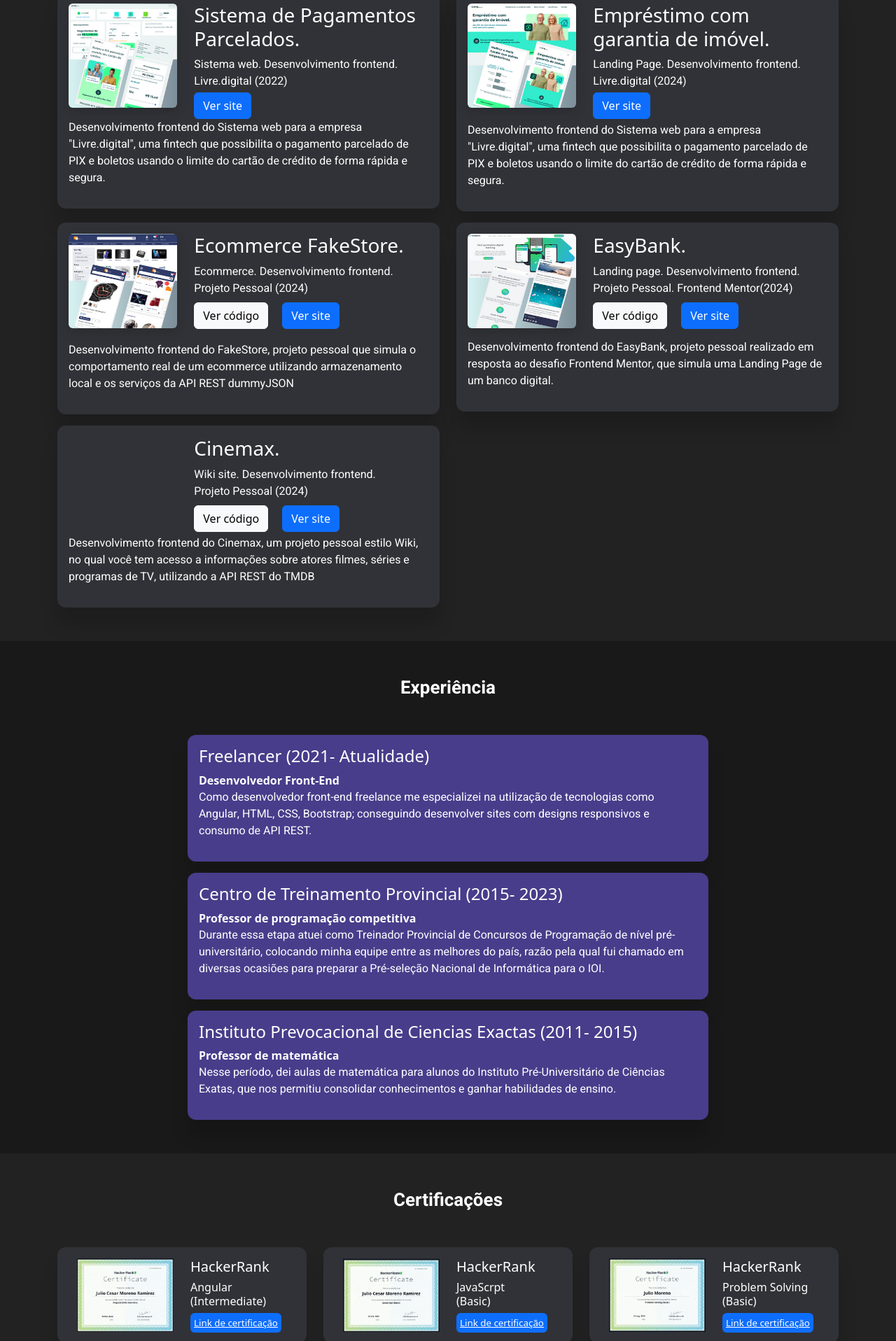
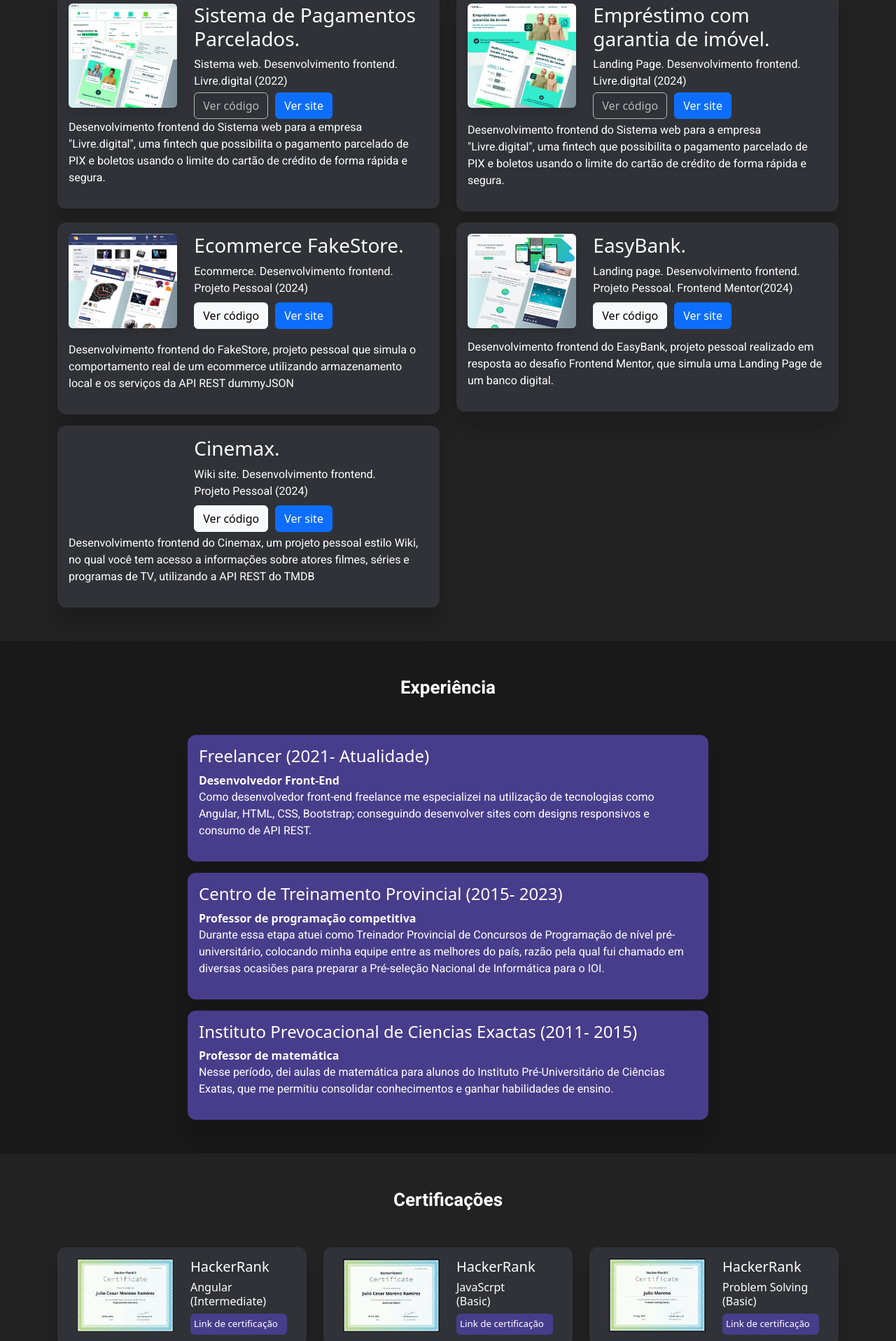
Before and after one commit to juliomr21/portfolio, an Angular app: page / in a window 1280 px wide. Shown: the part 824-2740 px from the top of the page at 70% size. Built offline with nearby package versions, Linux system fonts and the light colour scheme.

Commit message:
descarga de pdf

```diff
--- a/src/app/home/home.component.css
+++ b/src/app/home/home.component.css
@@ -108,9 +108,12 @@ order: 3;
 flex-grow: 0;
 
 }
-.project-card:hover{
+/* .project-card:hover{
     box-shadow: 0 8px 16px rgba(225, 224, 232, 0.266);
   transform: translateY(-2px);
+} */
+.project-card .gap10{
+    gap: 10px;
 }
 .project-card-empresa{
     background: #0d6efd;
@@ -152,8 +155,9 @@ align-content: center;
 }
 .certificacion-link{
     padding: 5px;
-  background: #0d6efd;
+  background: darkslateblue;
   color: #fff;
+  font: inherit;
   border-radius: 6px;
   font-size: smaller;
 }
--- a/src/app/home/home.component.html
+++ b/src/app/home/home.component.html
@@ -24,7 +24,7 @@
                             com domínio em estruturas de dados e
                             algoritmos. Como programador web,
                             tenho contribuído desde o Front-End
-                            para o desenvolvimento de aplicações
+                            ao desenvolvimento de aplicações
                             web, utilizando Angular como
                             tecnologia principal.</p>
                         <div class="flex gap10">
@@ -108,7 +108,7 @@
                                     <p>Livre.digital (2022)</p>
                                 </div>
                                 <div class="flex gap10 mt-1">
-
+                                    <button class="btn " href="" disabled="true" >Ver código</button>
                                   <a class="btn btn-primary" href="https://livre.digital/conta/" target="_blank">Ver site</a>
                                 </div>
 
@@ -136,7 +136,7 @@
                                         <p>Livre.digital (2024)</p>
                                     </div>
                                     <div class="flex gap10 mt-1">
-
+                                      <button class="btn " href="" disabled="true" >Ver código</button>
                                       <a class="btn btn-primary" href="https://livre.digital/imovel/" target="_blank">Ver site</a>
                                     </div>
 
@@ -301,7 +301,7 @@
                         <p>
                             Nesse período, dei aulas de matemática
                             para alunos do Instituto Pré-Universitário de Ciências Exatas, que
-                            nos permitiu consolidar conhecimentos e ganhar
+                            me permitiu consolidar conhecimentos e ganhar
                             habilidades de ensino.
 
 
@@ -329,7 +329,7 @@
                             <div class="col-6">
                                 <h5>HackerRank</h5>
                                 <h6>Angular (Intermediate)</h6>
-                                <a class="certificacion-link" href="https://www.hackerrank.com/certificates/e568b16b16fd" target="_blank"
+                                <a class="nav-link certificacion-link" href="https://www.hackerrank.com/certificates/e568b16b16fd" target="_blank"
                                     rel="noopener noreferrer">Link de certificação</a>
                             </div>
                         </div>
@@ -344,7 +344,7 @@
                             <div class="col-6">
                                 <h5>HackerRank</h5>
                                 <h6>JavaScrpt <br>(Basic)</h6>
-                                <a class="certificacion-link" href="https://www.hackerrank.com/certificates/be1893cc5f99" target="_blank"
+                                <a class="nav-link certificacion-link" href="https://www.hackerrank.com/certificates/be1893cc5f99" target="_blank"
                                     rel="noopener noreferrer">Link de certificação</a>
                             </div>
 
@@ -361,7 +361,7 @@
                                 <h5>HackerRank</h5>
                                 <h6>Problem Solving (Basic)</h6>
 
-                                <a class="certificacion-link" href="https://www.hackerrank.com/certificates/462391beaafc" target="_blank"
+                                <a class="nav-link certificacion-link" href="https://www.hackerrank.com/certificates/462391beaafc" target="_blank"
                                     rel="noopener noreferrer">Link de certificação</a>
                             </div>
                         </div>
@@ -378,8 +378,7 @@
                             <div class="col-6">
                                 <h5>ICPC (Coach)</h5>
                                 <h6>2021 ICPC Caribbean Finals (Cuban Qualifier)</h6>
-                                <a class="certificacion-link" href="https://www.hackerrank.com/certificates/462391beaafc" target="_blank"
-                                    rel="noopener noreferrer">Certificação pdf</a>
+                                <a class="nav-link certificacion-link" href="assets/pdf/ICPC2021.pdf" download="ICPC2021.pdf"  >Certificação pdf</a>
                             </div>
                         </div>
                     </div>
@@ -393,8 +392,7 @@
                             <div class="col-6">
                                 <h5>ICPC (Coach)</h5>
                                 <h6>2019 ICPC Caribbean Finals (Cuban Qualifier)</h6>
-                                <a class="certificacion-link" href="https://www.hackerrank.com/certificates/462391beaafc" target="_blank"
-                                    rel="noopener noreferrer">Certificação pdf</a>
+                                <a class="nav-link certificacion-link" href="assets/pdf/ICPC2021.pdf" download="ICPC2021.pdf"  >Certificação pdf</a>
                             </div>
                         </div>
                     </div>
```
Also changed, not shown: 2 other files (tests, documents, lock files or other folders).
